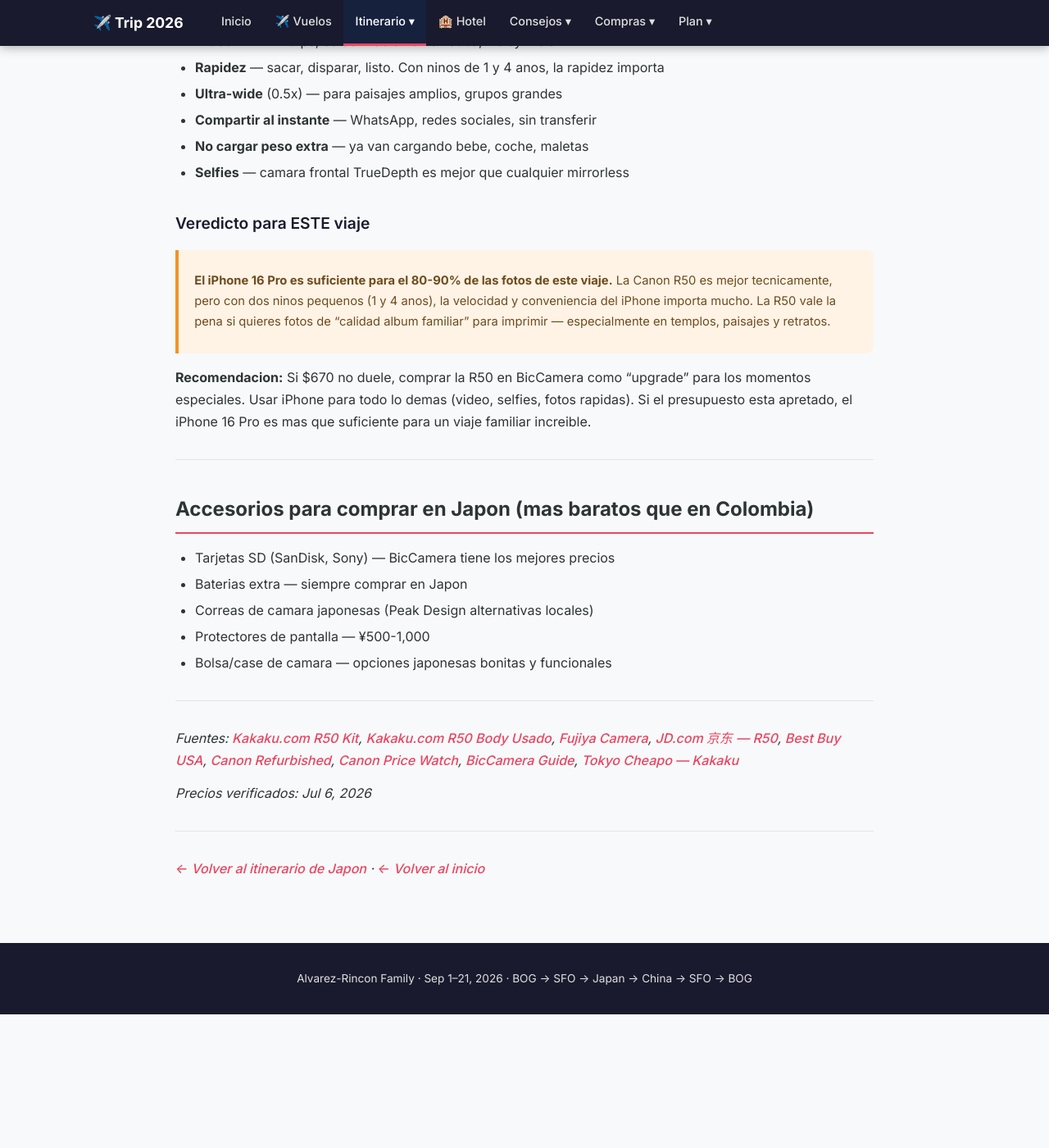
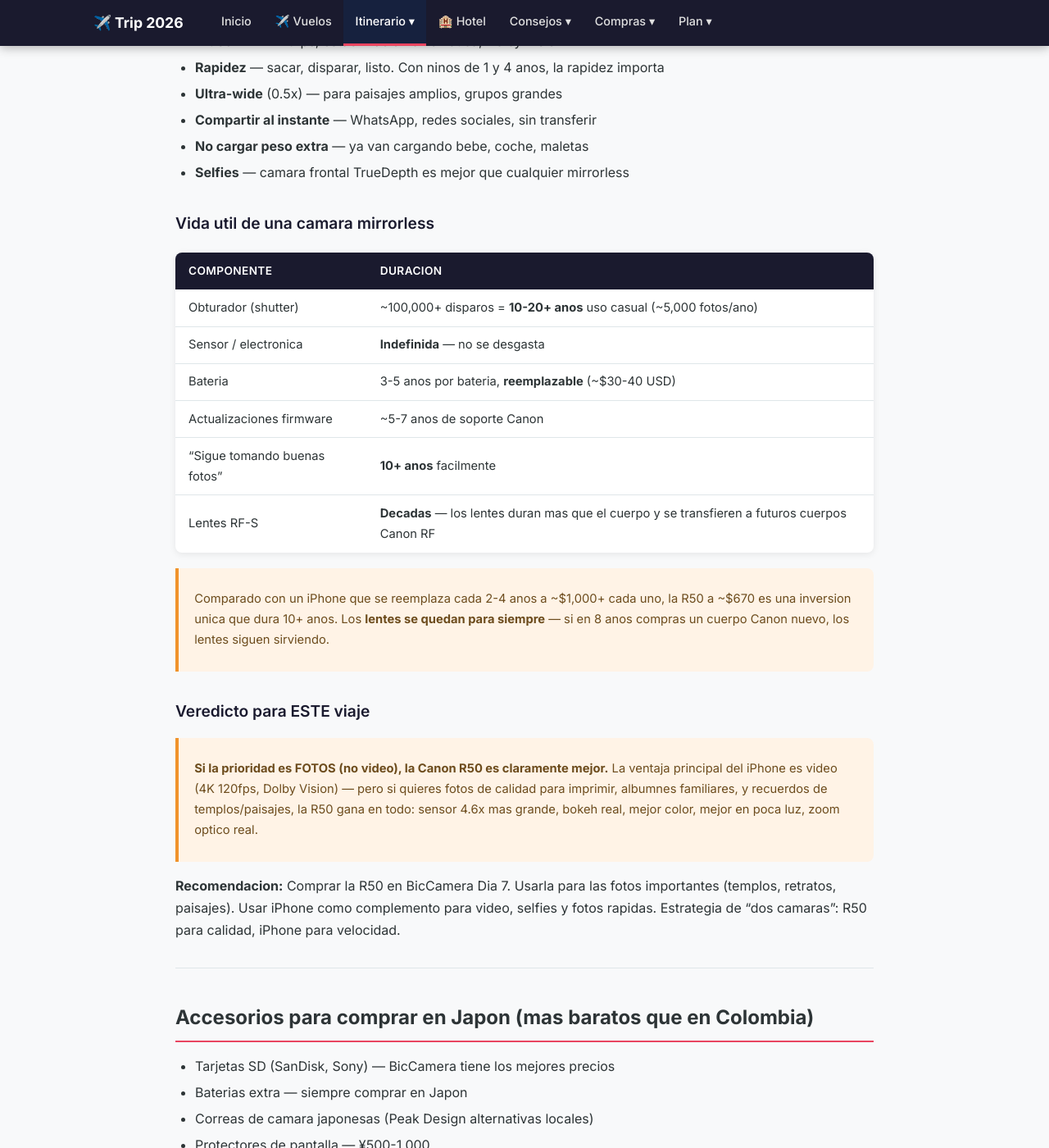
Before and after one commit to nescool101/nescaotravelplanner, a Jekyll site: the page built from cameras.md, in a window 1280 px wide and 1400 px high, scrolled down 8787 px. Shown: the whole window at 82% size. Built offline with Jekyll 4.4.1, drawn with Linux system fonts in a browser that asks for light colours; before the commit the page ends 10024 px from its top, so only the background shows below that.

Commit message:
feat: add camera lifespan info and update verdict for photo priority
- Add camera lifespan table: shutter 100K+ shots (10-20yr), sensor
  indefinite, batteries replaceable, lenses last decades
- R50 at $670 outlasts 2 iPhone cycles ($2,000+)
- Update verdict: if photos > video, R50 wins clearly
- Strategy: R50 for quality moments, iPhone for video/selfies/speed

Co-Authored-By: Claude Opus 4.6 <noreply@anthropic.com>

```diff
--- a/cameras.md
+++ b/cameras.md
@@ -247,11 +247,24 @@ nav_group: itinerary
 - **No cargar peso extra** — ya van cargando bebe, coche, maletas
 - **Selfies** — camara frontal TrueDepth es mejor que cualquier mirrorless
 
+### Vida util de una camara mirrorless
+
+| Componente | Duracion |
+|--|--|
+| Obturador (shutter) | ~100,000+ disparos = **10-20+ anos** uso casual (~5,000 fotos/ano) |
+| Sensor / electronica | **Indefinida** — no se desgasta |
+| Bateria | 3-5 anos por bateria, **reemplazable** (~$30-40 USD) |
+| Actualizaciones firmware | ~5-7 anos de soporte Canon |
+| "Sigue tomando buenas fotos" | **10+ anos** facilmente |
+| Lentes RF-S | **Decadas** — los lentes duran mas que el cuerpo y se transfieren a futuros cuerpos Canon RF |
+
+> Comparado con un iPhone que se reemplaza cada 2-4 anos a ~$1,000+ cada uno, la R50 a ~$670 es una inversion unica que dura 10+ anos. Los **lentes se quedan para siempre** — si en 8 anos compras un cuerpo Canon nuevo, los lentes siguen sirviendo.
+
 ### Veredicto para ESTE viaje
 
-> **El iPhone 16 Pro es suficiente para el 80-90% de las fotos de este viaje.** La Canon R50 es mejor tecnicamente, pero con dos ninos pequenos (1 y 4 anos), la velocidad y conveniencia del iPhone importa mucho. La R50 vale la pena si quieres fotos de "calidad album familiar" para imprimir — especialmente en templos, paisajes y retratos.
+> **Si la prioridad es FOTOS (no video), la Canon R50 es claramente mejor.** La ventaja principal del iPhone es video (4K 120fps, Dolby Vision) — pero si quieres fotos de calidad para imprimir, albumnes familiares, y recuerdos de templos/paisajes, la R50 gana en todo: sensor 4.6x mas grande, bokeh real, mejor color, mejor en poca luz, zoom optico real.
 
-**Recomendacion:** Si $670 no duele, comprar la R50 en BicCamera como "upgrade" para los momentos especiales. Usar iPhone para todo lo demas (video, selfies, fotos rapidas). Si el presupuesto esta apretado, el iPhone 16 Pro es mas que suficiente para un viaje familiar increible.
+**Recomendacion:** Comprar la R50 en BicCamera Dia 7. Usarla para las fotos importantes (templos, retratos, paisajes). Usar iPhone como complemento para video, selfies y fotos rapidas. Estrategia de "dos camaras": R50 para calidad, iPhone para velocidad.
 
 ---
 
```
